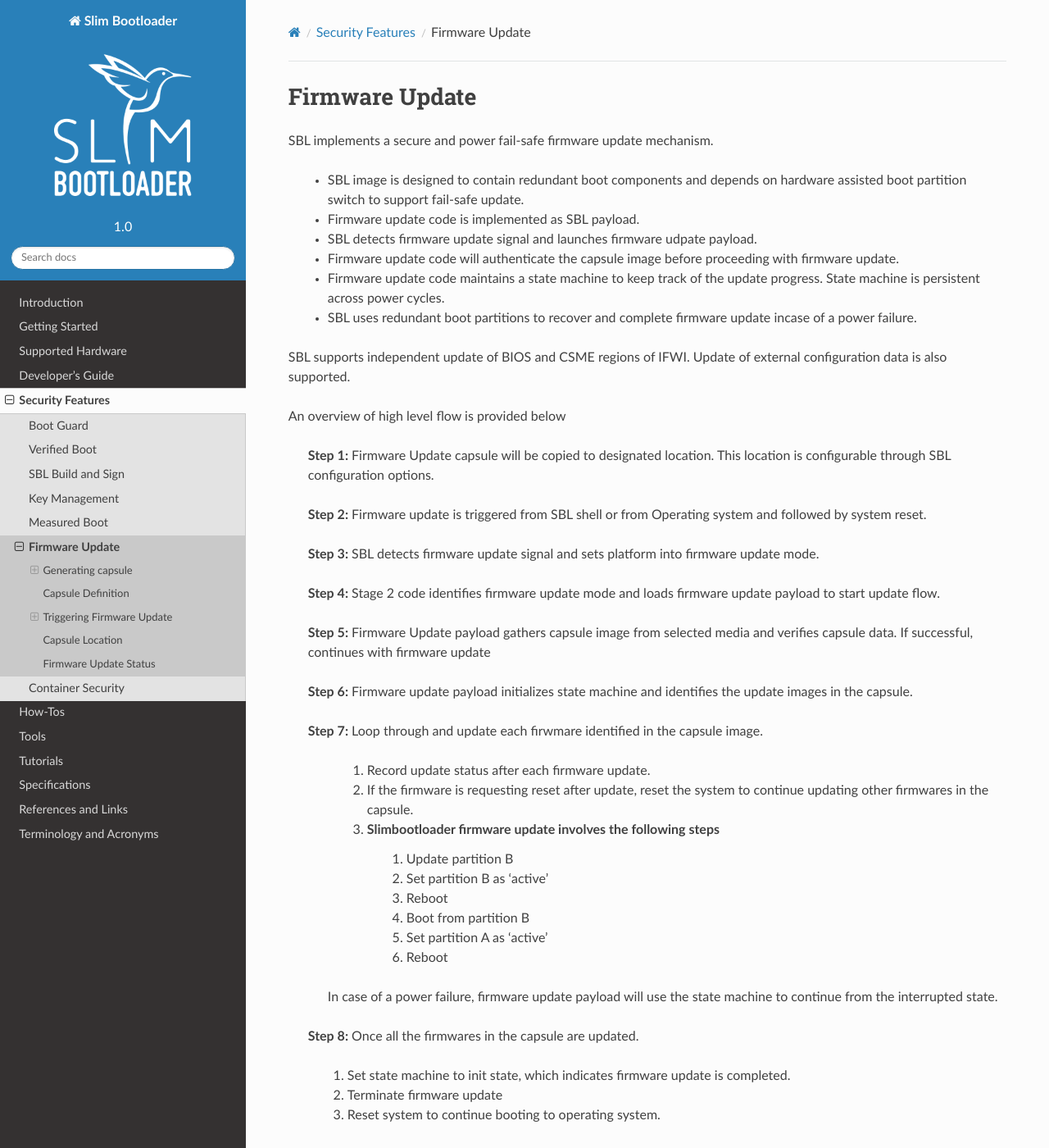
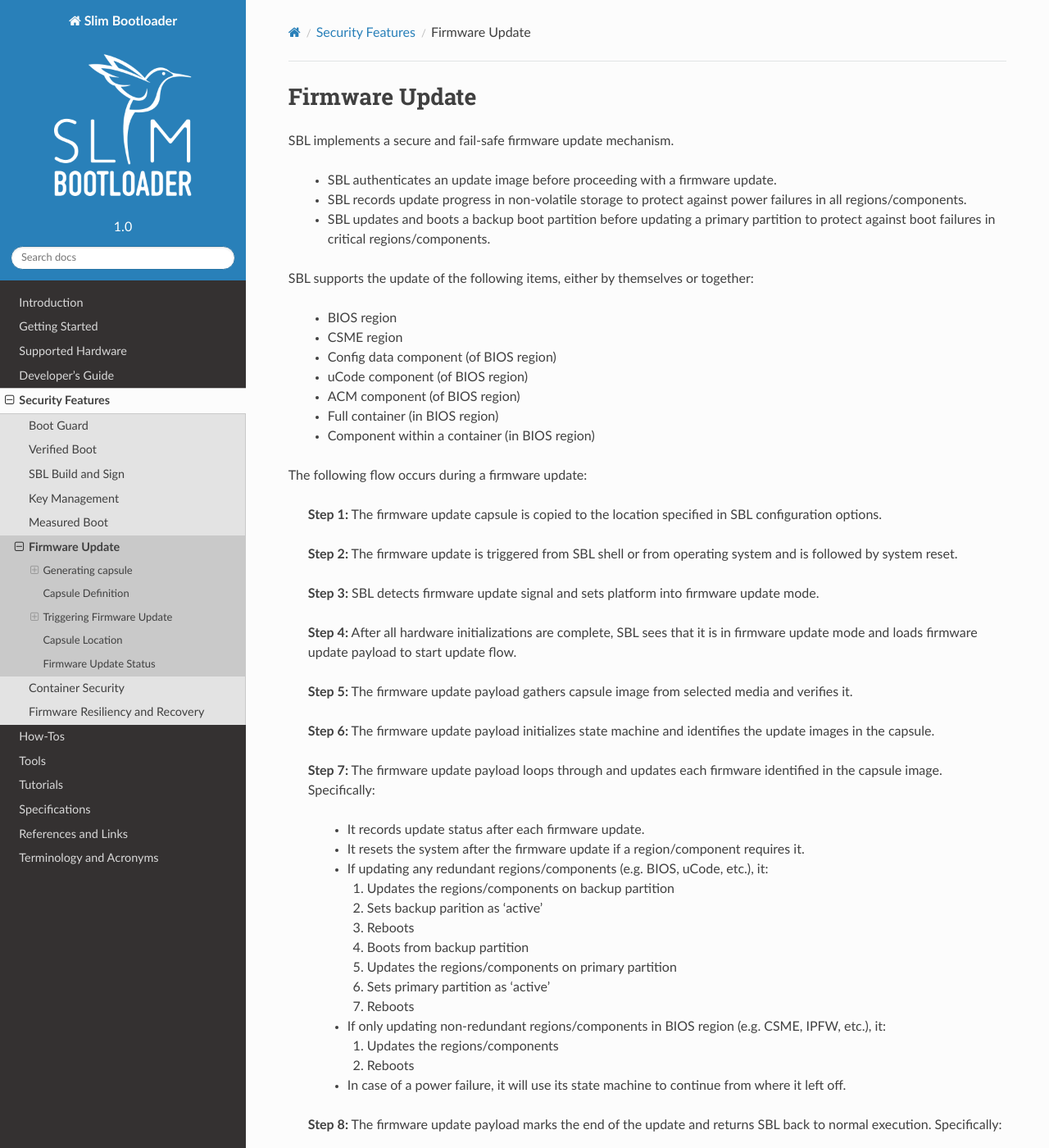
Before and after one commit to slimbootloader/documentation, a Sphinx documentation site: the page built from source/security/firmware-update.rst, in a window 1280 px wide and 1400 px high. Shown: the whole window at 82% size. Built offline with Sphinx 7.4.7 and the Read the Docs theme 2.0.0, drawn with Linux system fonts in a browser that asks for light colours; some of the changed text lies outside the part shown.

Commit message:
Add documentation for firmware resiliency
This change adds a section for firmware resiliency
as well as updates existing sections that are related
to firmware resiliency

Signed-off-by: Sean McGinn <sean.mcginn@intel.com>

```diff
--- a/source/developer-guides/flashmap.rst
+++ b/source/developer-guides/flashmap.rst
@@ -110,3 +110,5 @@
         +------------------------------------------------------------------------+
         |   RSVD   |  0x000000(0xFFE00000)  |  0x001000  |  Uncompressed,  NV    |
         +----------+------------------------+------------+-----------------------+
+
+.. note:: The flash map changes when firmware resiliency and recovery is enabled (see :ref:`firmware-resiliency-and-recovery`).
--- a/source/security/firmware-update.rst
+++ b/source/security/firmware-update.rst
@@ -3,55 +3,71 @@
 Firmware Update
 ------------------
 
-|SPN| implements a secure and power fail-safe firmware update mechanism.
+|SPN| implements a secure and fail-safe firmware update mechanism.
 
-  * |SPN| image is designed to contain redundant boot components and depends on hardware assisted boot partition switch to support fail-safe update.
+  * |SPN| authenticates an update image before proceeding with a firmware update.
 
-  * Firmware update code is implemented as |SPN| payload.
+  * |SPN| records update progress in non-volatile storage to protect against power failures in all regions/components.
 
-  * |SPN| detects firmware update signal and launches firmware udpate payload.
+  * |SPN| updates and boots a backup boot partition before updating a primary partition to protect against boot failures in critical regions/components.
 
-  * Firmware update code will authenticate the capsule image before proceeding with firmware update.
+|SPN| supports the update of the following items, either by themselves or together:
 
-  * Firmware update code maintains a state machine to keep track of the update progress. State machine is persistent across power cycles.
+  * BIOS region
 
-  * |SPN| uses redundant boot partitions to recover and complete firmware update incase of a power failure.
+  * CSME region
 
-|SPN| supports independent update of BIOS and CSME regions of IFWI. Update of external configuration data is also supported.
+  * Config data component (of BIOS region)
 
-An overview of high level flow is provided below
+  * uCode component (of BIOS region)
 
-  **Step 1:**  Firmware Update capsule will be copied to designated location. This location is configurable through |SPN| configuration options.
+  * ACM component (of BIOS region)
 
-  **Step 2:**  Firmware update is triggered from |SPN| shell or from Operating system and followed by system reset.
+  * Full container (in BIOS region)
+
+  * Component within a container (in BIOS region)
+
+The following flow occurs during a firmware update:
+
+  **Step 1:**  The firmware update capsule is copied to the location specified in |SPN| configuration options.
+
+  **Step 2:**  The firmware update is triggered from |SPN| shell or from operating system and is followed by system reset.
 
   **Step 3:**  |SPN| detects firmware update signal and sets platform into firmware update mode.
 
-  **Step 4:**  Stage 2 code identifies firmware update mode and loads firmware update payload to start update flow.
+  **Step 4:**  After all hardware initializations are complete, |SPN| sees that it is in firmware update mode and loads firmware update payload to start update flow.
 
-  **Step 5:**  Firmware Update payload gathers capsule image from selected media and verifies capsule data. If successful, continues with firmware update
+  **Step 5:**  The firmware update payload gathers capsule image from selected media and verifies it.
 
-  **Step 6:**  Firmware update payload initializes state machine and identifies the update images in the capsule.
+  **Step 6:**  The firmware update payload initializes state machine and identifies the update images in the capsule.
 
-  **Step 7:**  Loop through and update each firwmare identified in the capsule image.
+  **Step 7:**  The firmware update payload loops through and updates each firmware identified in the capsule image. Specifically:
 
-     #. Record update status after each firmware update.
-     #. If the firmware is requesting reset after update, reset the system to continue updating other firmwares in the capsule.
-     #. Slimbootloader firmware update involves the following steps
-          #. Update partition B
-          #. Set partition B as 'active'
-          #. Reboot
-          #. Boot from partition B
-          #. Set partition A as 'active'
-          #. Reboot
+    * It records update status after each firmware update.
+    * It resets the system after the firmware update if a region/component requires it.
 
-    In case of a power failure, firmware update payload will use the state machine to continue from the interrupted state.
+    * If updating any redundant regions/components (e.g. BIOS, uCode, etc.), it:
 
-  **Step 8:**  Once all the firmwares in the capsule are updated.
+      #. Updates the regions/components on backup partition
+      #. Sets backup parition as 'active'
+      #. Reboots
+      #. Boots from backup partition
+      #. Updates the regions/components on primary partition
+      #. Sets primary partition as 'active'
+      #. Reboots
 
-         #. Set state machine to init state, which indicates firmware update is completed.
-         #. Terminate firmware update
-         #. Reset system to continue booting to operating system.
+    * If only updating non-redundant regions/components in BIOS region (e.g. CSME, IPFW, etc.), it:
+
+      #. Updates the regions/components
+      #. Reboots
+
+    * In case of a power failure, it will use its state machine to continue from where it left off.
+
+  **Step 8:**  The firmware update payload marks the end of the update and returns |SPN| back to normal execution. Specifically:
+
+    #. It sets state machine to done state, which indicates firmware update is completed.
+    #. It terminates firmware update.
+    #. It resets system to boot to operating system.
 
 .. _generate-capsule:
 
@@ -60,11 +76,19 @@
 
 After gathering required firmware binaries, capsule image can be generated using capsule generation tool. Please refer to :ref:`generate-binaries-for-capsule` for details about generating component binaries for capsule.
 
-  Capsule tool (``GenCapsuleFirmware.py``) creates a capsule image that can be processed by |SPN| in firmware update flow.
+  The capsule tool (``GenCapsuleFirmware.py``) creates a capsule image that can be processed by |SPN| in firmware update flow.
 
-  Capsule tool is capable of incorporating multiple firmware images into single capsule binary. Each firmware is identified and included in the capsule image using a 4 byte string. While using the tool for capsule generation, Unique string identifier and associated binary should be provided as input to the tool.
+  The capsule tool is capable of incorporating multiple firmware images into single capsule binary.
 
-  For components inside the container region <4 byte id for component inside container : 4 byte id container id> along with associated component binary should be provided as input to the tool. This format is required for components inside container region because there can be multiple container inside BIOS region
+  Each firmware is identified and included in the capsule image using a string. These strings are constructed as follows:
+
+  * For non-container components, simply use its 4 character string identifier <4 byte comp id>.
+
+  * For container components, use its 4 character container identifier along with its 4 character component identifier <4 byte id for component inside container : 4 byte id container id>.
+
+  These firmware identifier strings should be followed by the assoicated binary path.
+
+  Command Syntax::
 
     usage: GenCapsuleFirmware.py [-h] -p <4 byte comp id> < FW IMAGE BINARY > -p <4 byte container component string id:4 byte comp id> <FW IMAGE BINARY> -p <4 byte comp id> <FW IMAGE BINARY n> -k PRIVKEY -o NEWIMAGE [-q]
 
@@ -94,7 +118,7 @@
 
 If the updatable component is part of flash map, 4 byte string identifying the component should be the component id from flash map. During the runtime, firmware update payload will look for this 4 byte string in the flash map, if found, it will update the component.
 
-As an example, following is a sample flash map
+As an example, the following is a sample flash map:
 
   +----------+------------------------+------------+-----------------------+
   |   SG1B   |  0x4e5000(0xFFCE5000)  |  0x0db000  |  Uncompressed, R_B    |
@@ -133,11 +157,21 @@
 ^^^^^^^^^^^^^^^^^^^^^^^^^^^^^^^^^^^^
   Please refer to **Slimbootloader binary for capsule image** section of desired board page in **Supported Hardware** to understand how to generate Slimbootloader binary for capsule.
 
-Generating Configuration data binary for capsule
+Generating configuration data binary for capsule
 ^^^^^^^^^^^^^^^^^^^^^^^^^^^^^^^^^^^^^^^^^^^^^^^^^^^^
   Components inside the BIOS region are often padded to certain alignment and size.
 
   Configuration Data region inside SBL is padded and so for generating capsule image to update configuration data region, please use CFGDATA.pad file available after building Slim Bootloader. After building Slim Bootloader, CFGDATA.pad file is available at Build/BootloaderCorePkg/DEBUG_VS2015x86/FV/CFGDATA.pad
+
+Generating microcode binary for capsule
+^^^^^^^^^^^^^^^^^^^^^^^^^^^^^^^^^^^^^^^^^^^^^^^^^^^^
+  There are 2 ways to generate a microcode binary for capsule:
+
+  #. Build SBL
+      SBL builds generate a microcode region that gets integrated into SBL. This can be used for microcode updates as well. It is located at Build/BootloaderCorePkg/DEBUG_VS2019/FV/UCODE.pad.
+
+  #. Run uCode Utility
+      uCode Utility generates a microcode region based on the slot size and microcode patches specified (see :ref:`ucode-utility`). This is solely meant for microcode updates.
 
 Generating Container Component binary for capsule
 ^^^^^^^^^^^^^^^^^^^^^^^^^^^^^^^^^^^^^^^^^^^^^^^^^^^^
@@ -329,7 +363,7 @@
 
 During development, one can use shell command to manually test firmware update without relying on support in OS.
 
-1. Copy ``FwuImage.bin`` into root directory on FAT partition of a USB key
+1. Copy ``FwuImage.bin`` into device/directory identified by CAPSULE_INFO_CFG_DATA
 
 2. Boot and press any key to enter |SPN| shell
 
--- a/source/security/index.rst
+++ b/source/security/index.rst
@@ -18,3 +18,4 @@
    measured-boot
    firmware-update
    container-security
+   firmware-resiliency-and-recovery
--- a/source/tools/index.rst
+++ b/source/tools/index.rst
@@ -11,3 +11,4 @@
    GenContainer
    ConfigTools
    GpioTool
+   UcodeUtility
```
Also changed, not shown: other parts of source/security/firmware-update.rst (+2 -2 lines), source/developer-guides/boot-flow.rst (+5 -2 lines), source/security/firmware-resiliency-and-recovery.rst (added, +96 -0 lines), source/tools/UcodeUtility.rst (added, +23 -0 lines), source/images/backup_boot_flow_for_resiliency.png (added), source/images/primary_boot_flow_for_resiliency.png (added).
